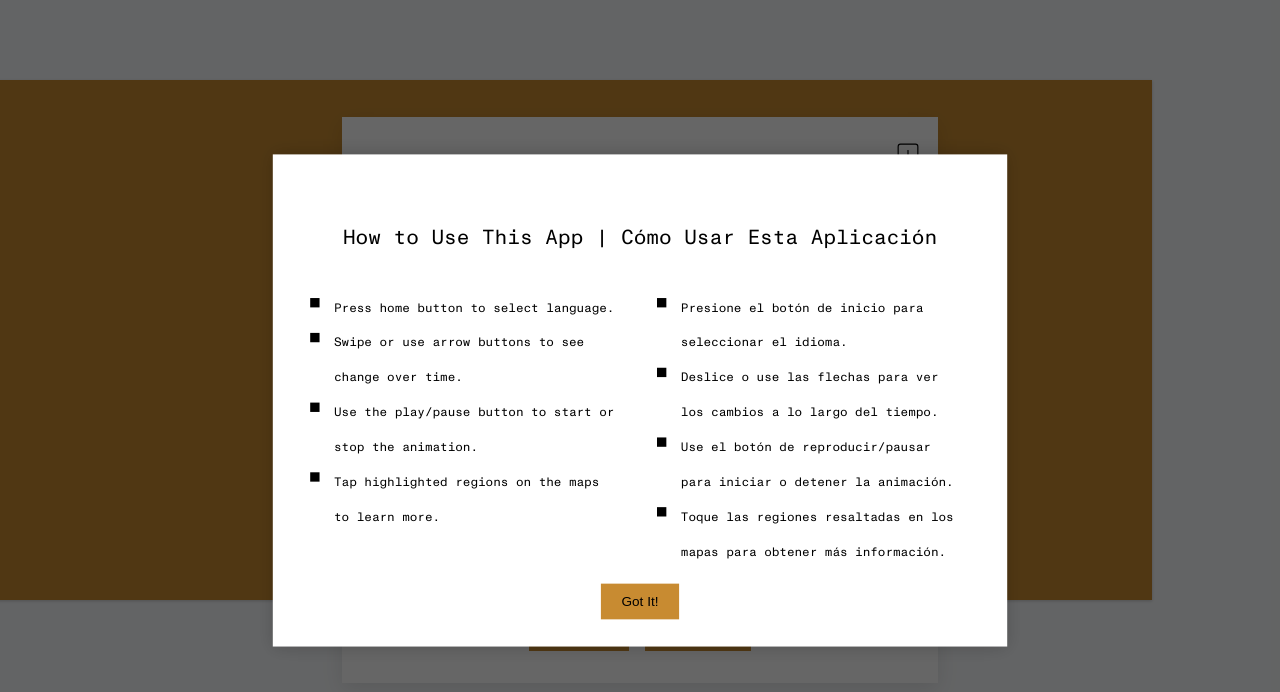
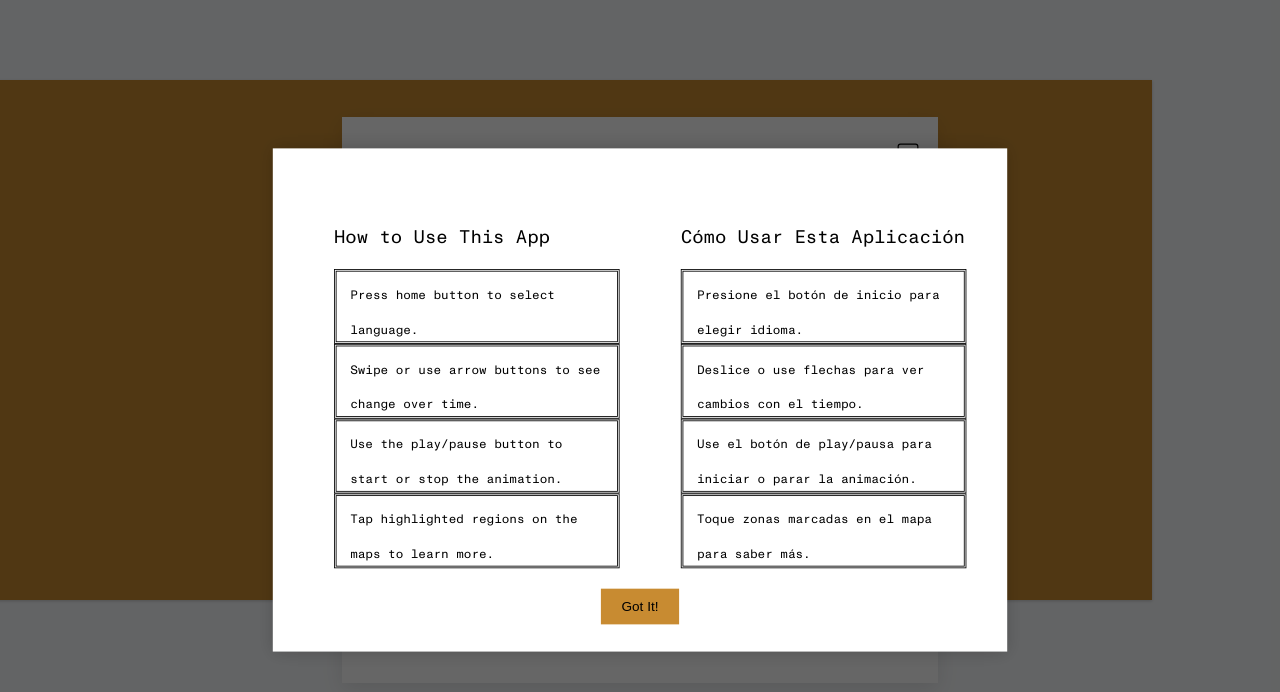
Before and after one commit to samweldon9393/SingSingPrisonMuseum-maps, a React (Create React App) app: page /#/ in a window 1280 px wide. Shown: the top 692 px of the page. Built offline with nearby package versions, Linux system fonts and the light colour scheme.

Commit message:
Change styling of instructions

```diff
--- a/src/components/InstructionPopup.css
+++ b/src/components/InstructionPopup.css
@@ -25,6 +25,7 @@
 .instruction-lists {
   display: flex;
   justify-content: space-between;
+  align-items: center;
   gap: 2rem;
   margin: 1.5rem 1;
   margin-right: 1rem;
@@ -34,8 +35,15 @@
 .instruction-list {
   flex: 1;
   text-align: left;
-  list-style: square ;
+  list-style: none;
   font-size: .9rem !important;
+}
+
+.instruction-list li {
+
+  padding-right: 1rem;
+  padding-left: 1rem;
+  border-style: double;
 }
 
 @media (max-width: 768px) {
--- a/src/components/InstructionPopup.tsx
+++ b/src/components/InstructionPopup.tsx
@@ -50,19 +50,20 @@ const InstructionPopup: React.FC<InstructionPopupProps> = ({ timeoutDuration = 1
   return (
     <div className="instruction-popup-overlay">
       <div className="instruction-popup-content">
-        <h2>How to Use This App | Cómo Usar Esta Aplicación</h2>
         <div className="instruction-lists">
           <ul className="instruction-list">
+            <h2>How to Use This App</h2>
             <li>Press home button to select language.</li>
             <li>Swipe or use arrow buttons to see change over time.</li>
             <li>Use the play/pause button to start or stop the animation.</li>
             <li>Tap highlighted regions on the maps to learn more.</li>
           </ul>
           <ul className="instruction-list">
-            <li>Presione el botón de inicio para seleccionar el idioma.</li>
-            <li>Deslice o use las flechas para ver los cambios a lo largo del tiempo.</li>
-            <li>Use el botón de reproducir/pausar para iniciar o detener la animación.</li>
-            <li>Toque las regiones resaltadas en los mapas para obtener más información.</li>
+            <h2>Cómo Usar Esta Aplicación</h2>
+            <li>Presione el botón de inicio para elegir idioma.</li>
+            <li>Deslice o use flechas para ver cambios con el tiempo.</li>
+            <li>Use el botón de play/pausa para iniciar o parar la animación.</li>
+            <li>Toque zonas marcadas en el mapa para saber más.</li>
           </ul>
         </div>
         <button className="instruction-close-button" onClick={() => {setShowPopup(false); setShownOnce(true);}}>Got It!</button>
```
